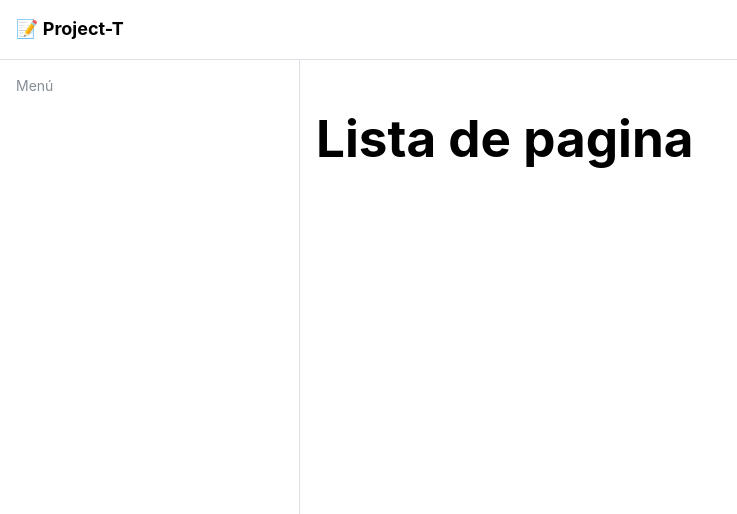
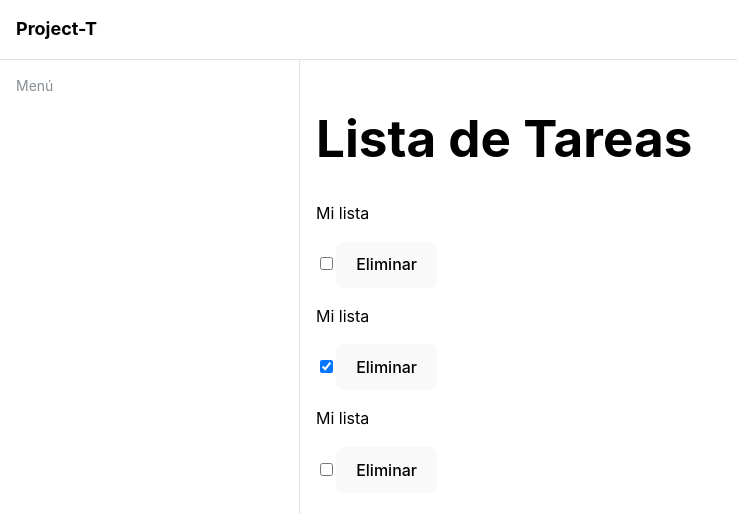
Before and after one commit to AlejandroMorales9323/tesis, a React (Vite) app: page / in a window 1280 px wide. Shown: the top 514 px of the page, without its empty margins (0-737 px from the left). Built offline with nearby package versions, Linux system fonts and the light colour scheme.

Commit message:
feat: evo-4 tipado estricto y componentes

```diff
--- a/src/components/layout/Layout.tsx
+++ b/src/components/layout/Layout.tsx
@@ -4,7 +4,7 @@ import {Outlet} from 'react-router-dom'
 
 
 export function Layout() {
-    const [opened, { toggle }] = useDisclosure();
+    const [opened, { toggle }] = useDisclosure(); // opened tira una pregunta que se responde en booleano para abrir el menú // toggle funciona para abrir o cerrar
 
     return (
         <AppShell
@@ -12,18 +12,19 @@ export function Layout() {
             navbar={{ width: 300, breakpoint: 'sm', collapsed: { mobile: !opened } }}
             padding="md"
         >
+            {/* esto es el header de mi pagina aqui esta el menú de amborgesa, sus dimenciones y su funcion de abrir o cerrar */}
             <AppShell.Header>
                 <Group h="100%" px="md">
                     <Burger opened={opened} onClick={toggle} hiddenFrom="sm" size="sm" />
-                    <Text fw={700} size="lg">📝 Project-T</Text>
+                    <Text fw={700} size="lg"> Project-T</Text>
                 </Group>
             </AppShell.Header>
-
+            {/*aqui esta mi contenido de la pagina  y el appshell funciona y gatilla el menu para que sea visible*/}
             <AppShell.Navbar p="md">
-                <Text c="dimmed" size="sm">Menú</Text>
+                <Text c="dimmed" size="sm">Menú</Text> {/*c="dimmed" es el tipo de texto*/}
             </AppShell.Navbar>
             <AppShell.Main>
-                <Outlet/>
+                <Outlet/> {/*esta cosa guarda el contenido de todolist tododetail y todocreate*/}
             </AppShell.Main>
         </AppShell>
     );
--- a/src/components/todo/TodoItem.tsx
+++ b/src/components/todo/TodoItem.tsx
@@ -0,0 +1,27 @@
+import type { Todo } from '../../types/todo.ts';
+{/*esto es un prop que recibe datos  T0do : t0do recibe objetos con id, titUlo, entre otras cosas*/}
+type TodoItemProps = {
+    todo: Todo
+    onToggle: (id: number) => void // ESTO RECIBE UNA FUNCIÓN CON NUMEROSPERO NO DEVUELVE NADA
+    onDelete: (id: number) => void // recibe una función de la misma manera
+}
+export function TodoItem ({todo, onToggle, onDelete} : TodoItemProps) {
+    // esto crea el componente y saca los datos del prop
+    return(
+        <div> {/*esto es una caja*/}
+            <p>Mi lista</p>
+            <input
+                type="checkbox"
+                checked={todo.completed}
+                onChange={() => onToggle(todo.id)}
+            />
+
+            {/*// Esto es una casilla de verificación */}
+            {/* // te pregunta si marcaste  Sí o No viene del dato*/}
+            {/* / Al hacer clic avisa al padre*/}
+            <button onClick={() => onDelete(todo.id)}>
+                Eliminar
+            </button>
+        </div>
+    )
+}
--- a/src/components/todo/TodoList.tsx
+++ b/src/components/todo/TodoList.tsx
@@ -0,0 +1,26 @@
+import type { Todo } from '../../types/todo.ts';
+import {TodoItem} from "./TodoItem.tsx";
+
+type TodoListProps = {
+    todos: Todo[];  // un arreglo de T0do vacio para que reciba el tipado pero por ahora esta vacia t0d0s es un nombre de variable que se usa
+    onToggle: (id: number) => void;
+    onDelete: (id: number) => void;
+};
+
+export function TodoList({ todos, onToggle, onDelete }: TodoListProps) {
+    //componente con datos recibidos
+    return (
+        <div> {/* esto es una caja distinta*/} {/* // esto recorre el tipado de todos dentro del arreglo cuando tiene contenidopor eso es todos.map mira arriba todos: tod[]*/}
+            {todos.map((todo) => (
+
+                <TodoItem
+                    // todos avisan al componente padre cuando se realizan distintas acciones
+                    key={todo.id} // esto identifica
+                    todo={todo} // esto no avisa a ningun componente esto solo pasa datos muestra la tarea que se desarrolla
+                    onToggle={onToggle} //esto hace un llamado al padre cuando haga clic en el checbox
+                    onDelete={onDelete} // esto avisa al padre que se elimino algo
+                />
+            ))}
+        </div>
+    );
+}
--- a/src/pages/TodoListPage.tsx
+++ b/src/pages/TodoListPage.tsx
@@ -1,4 +1,47 @@
+import { useState, useEffect } from 'react';
+import type { Todo } from '../../types/todo.ts';
+import { TodoList } from "../components/todo/TodoList.tsx";
+
+const MOCK_TODOS: Todo[] = [
+    { id: 1, title: "Comprar medicamentos", completed: false },
+    { id: 2, title: "Revisar inventario", completed: true },
+    { id: 3, title: "Llamar al proveedor", completed: false },
+];
+
 export function TodoListPage() {
+    const [todo, setTodo] = useState<Todo[]>(MOCK_TODOS);
+    const [loading, setLoading] = useState<boolean>(false);
+    const [error, setError] = useState<string | null>(null);
 
-    return <h1>Lista de pagina</h1>;
+    // Funciones que pasarás a TodoList
+    const handleToggle = (id: number) => {
+        console.log("Toggle:", id);
+    };
+
+    const handleDelete = (id: number) => {
+        console.log("Delete:", id);
+    };
+
+    return (
+        <>
+            <div>
+                <h1>Lista de Tareas</h1>
+
+                {/* Muestra cargando si loading es true */}
+                {loading && <p>Cargando...</p>}
+
+                {/* Muestra error si existe */}
+                {error && <p>Error: {error}</p>}
+
+                {/* Muestra la lista si no está cargando ni hay error */}
+                {!loading && !error && (
+                    <TodoList
+                        todos={todo}
+                        onToggle={handleToggle}
+                        onDelete={handleDelete}
+                    />
+                )}
+            </div>
+        </>
+    );
 }
--- a/src/router/AppRouter.tsx
+++ b/src/router/AppRouter.tsx
@@ -7,9 +7,9 @@ import {NotFoundPage} from '../pages/NotFoundPage.tsx';
 
 const router = createBrowserRouter([
     {
-        path: "/",
-        element: <Layout />,
-        children: [
+        path: "/", // esto es la recepción
+        element: <Layout />, // layout es el edificio completo
+        children: [ // children son las habitaciones del edicifio o las puertas
             {index: true,element: <TodoListPage/>},
             {path: "new", element: <TodoCreatePage/>},
             {path: "todo/:id", element: <TodoDetailPage/>},
--- a/src/types/todo.ts
+++ b/src/types/todo.ts
@@ -1,3 +1,4 @@
+{/*Esto es un tipado donde cada cosa tiene su id, titulo, completed es un verdadero o un falso y userId? significa que esto es opcional */}
 export type Todo = {
     id: number;
     title: string;
```
Also changed, not shown: src/api/axiosClient.ts (+4 -4 lines), src/components/todo/TodoFilters.tsx (+25 -0 lines), src/components/todo/TodoForm.tsx (+24 -0 lines), src/components/common/Loader.tsx (line endings or trailing spaces), src/components/common/PageHeader.tsx (line endings or trailing spaces).
